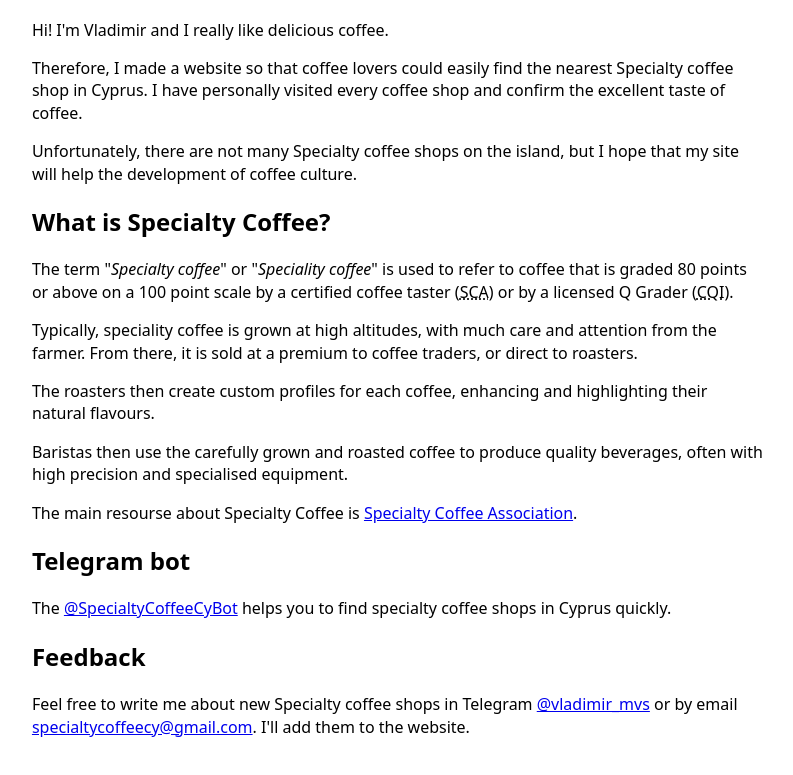
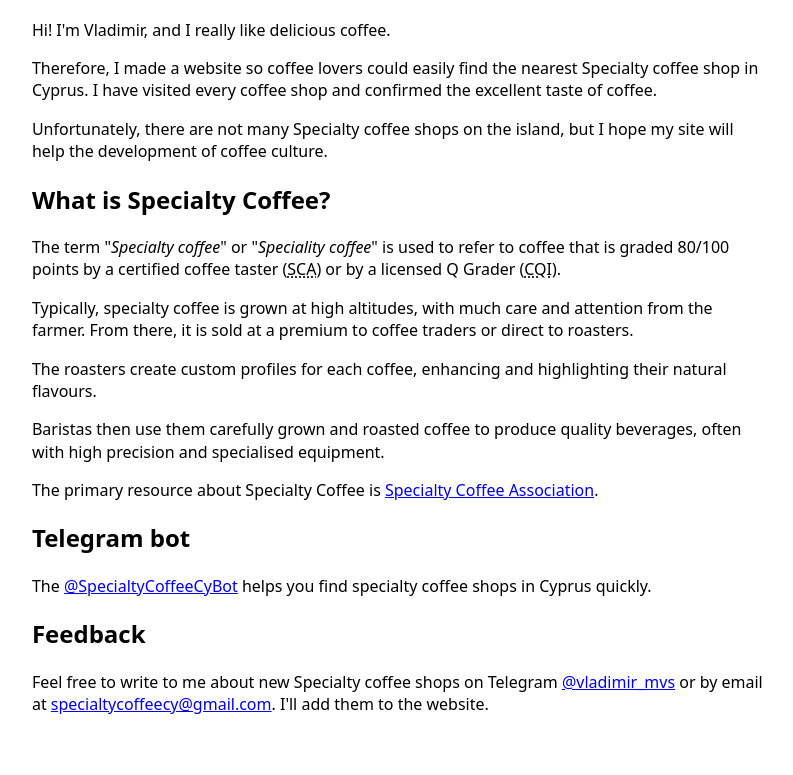
Before and after one commit to specialtycoffeecyprus/frontend, a website built with Vite: page about/index.html in a window 1280 px wide. Shown: the part 119-894 px from the top of the page, without its empty margins (242-1035 px from the left). Built offline with nearby package versions, Linux system fonts and the light colour scheme.

Commit message:
Improve /about text
Signed-off-by: Vladimir Martsul <vladimir.martsul@alphawave.ru>

```diff
--- a/about/index.html
+++ b/about/index.html
@@ -20,21 +20,21 @@
     <a href="/"><span class="text">Map</span></a> <a href="https://t.me/SpecialtyCoffeeCyBot" rel="nofollow noopener" target="_blank"><img class="icon" src="/icons/telegram.svg" width="20" height="20" alt="Telegram @SpecialtyCoffeeCyBot" title="Telegram @SpecialtyCoffeeCyBot"><span class="text">SpecialtyCoffeeCyBot</span></a>
 </nav>
 <h1>About Specialty Coffee in Cyprus</h1>
-<p>Hi! I'm Vladimir and I really like delicious coffee.</p>
-<p>Therefore, I made a website so that coffee lovers could easily find the nearest Specialty coffee shop in Cyprus. I have personally visited every coffee shop and confirm the excellent taste of coffee.</p>
-<p>Unfortunately, there are not many Specialty coffee shops on the island, but I hope that my site will help the development of coffee culture.</p>
+<p>Hi! I'm Vladimir, and I really like delicious coffee.</p>
+<p>Therefore, I made a website so coffee lovers could easily find the nearest Specialty coffee shop in Cyprus. I have visited every coffee shop and confirmed the excellent taste of coffee.</p>
+<p>Unfortunately, there are not many Specialty coffee shops on the island, but I hope my site will help the development of coffee culture.</p>
 
 <h2>What is Specialty Coffee?</h2>
-<p>The term "<em>Specialty coffee</em>" or "<em>Speciality coffee</em>" is used to refer to coffee that is graded 80 points or above on a 100 point scale by a certified coffee taster (<abbr title="Specialty Coffee Association">SCA</abbr>) or by a licensed Q Grader (<abbr title="Chartered Quality Institute">CQI</abbr>).</p>
-<p>Typically, speciality coffee is grown at high altitudes, with much care and attention from the farmer. From there, it is sold at a premium to coffee traders, or direct to roasters.</p>
-<p>The roasters then create custom profiles for each coffee, enhancing and highlighting their natural flavours.</p>
-<p>Baristas then use the carefully grown and roasted coffee to produce quality beverages, often with high precision and specialised equipment.</p>
-<p>The main resourse about Specialty Coffee is <a href="https://sca.coffee/" rel="nofollow noopener" target="_blank">Specialty Coffee Association</a>.</p>
+<p>The term "<em>Specialty coffee</em>" or "<em>Speciality coffee</em>" is used to refer to coffee that is graded 80/100 points by a certified coffee taster (<abbr title="Specialty Coffee Association">SCA</abbr>) or by a licensed Q Grader (<abbr title="Chartered Quality Institute">CQI</abbr>).</p>
+<p>Typically, specialty coffee is grown at high altitudes, with much care and attention from the farmer. From there, it is sold at a premium to coffee traders or direct to roasters.</p>
+<p>The roasters create custom profiles for each coffee, enhancing and highlighting their natural flavours.</p>
+<p>Baristas then use them carefully grown and roasted coffee to produce quality beverages, often with high precision and specialised equipment.</p>
+<p>The primary resource about Specialty Coffee is <a href="https://sca.coffee/" rel="nofollow noopener" target="_blank">Specialty Coffee Association</a>.</p>
 
 <h2>Telegram bot</h2>
-<p>The <a href="https://t.me/SpecialtyCoffeeCyBot" rel="nofollow noopener" target="_blank">@SpecialtyCoffeeCyBot</a> helps you to find specialty coffee shops in Cyprus quickly.</p>
+<p>The <a href="https://t.me/SpecialtyCoffeeCyBot" rel="nofollow noopener" target="_blank">@SpecialtyCoffeeCyBot</a> helps you find specialty coffee shops in Cyprus quickly.</p>
 
 <h2>Feedback</h2>
-<p>Feel free to write me about new Specialty coffee shops in Telegram <a href="https://t.me/vladimir_mvs" rel="nofollow noopener" target="_blank">@vladimir_mvs</a> or by email <a href="mailto:specialtycoffeecy@gmail.com">specialtycoffeecy@gmail.com</a>. I'll add them to the website.</p>
+<p>Feel free to write to me about new Specialty coffee shops on Telegram <a href="https://t.me/vladimir_mvs" rel="nofollow noopener" target="_blank">@vladimir_mvs</a> or by email at <a href="mailto:specialtycoffeecy@gmail.com">specialtycoffeecy@gmail.com</a>. I'll add them to the website.</p>
 </body>
 </html>
```
